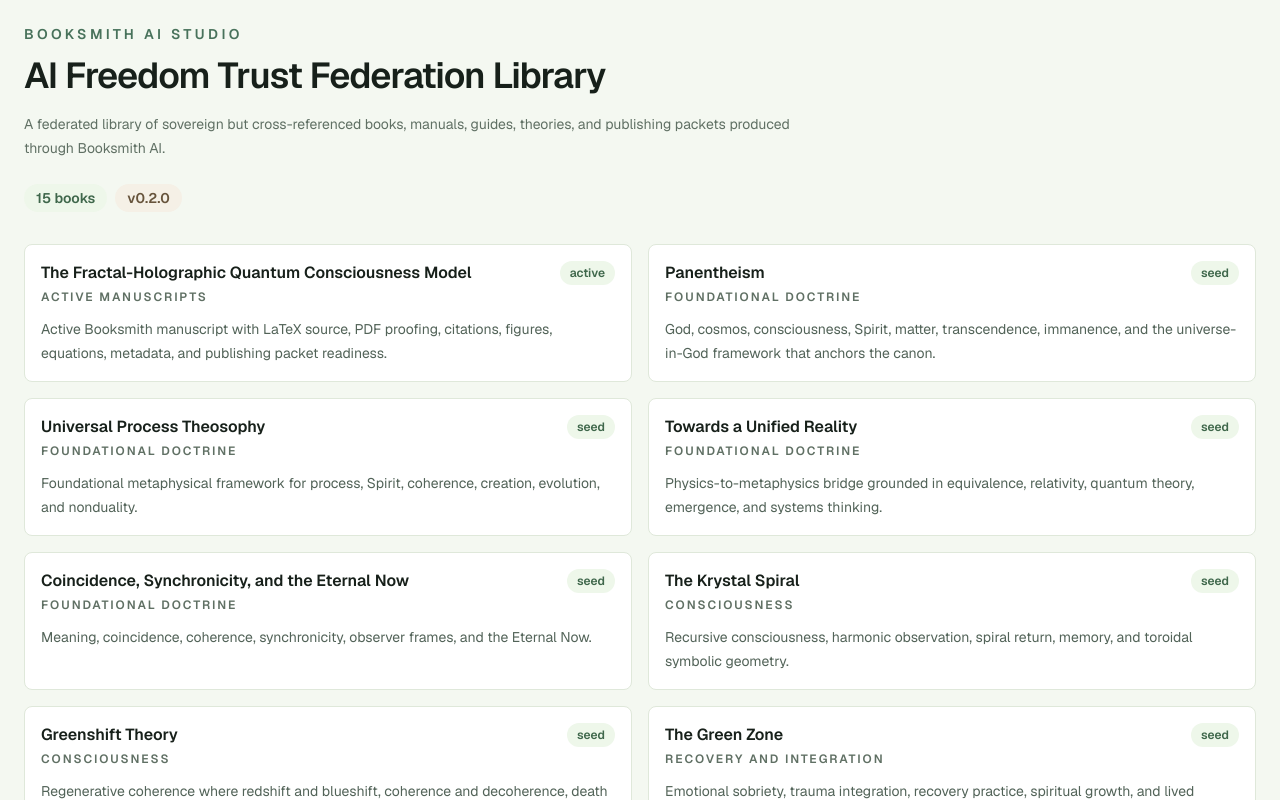
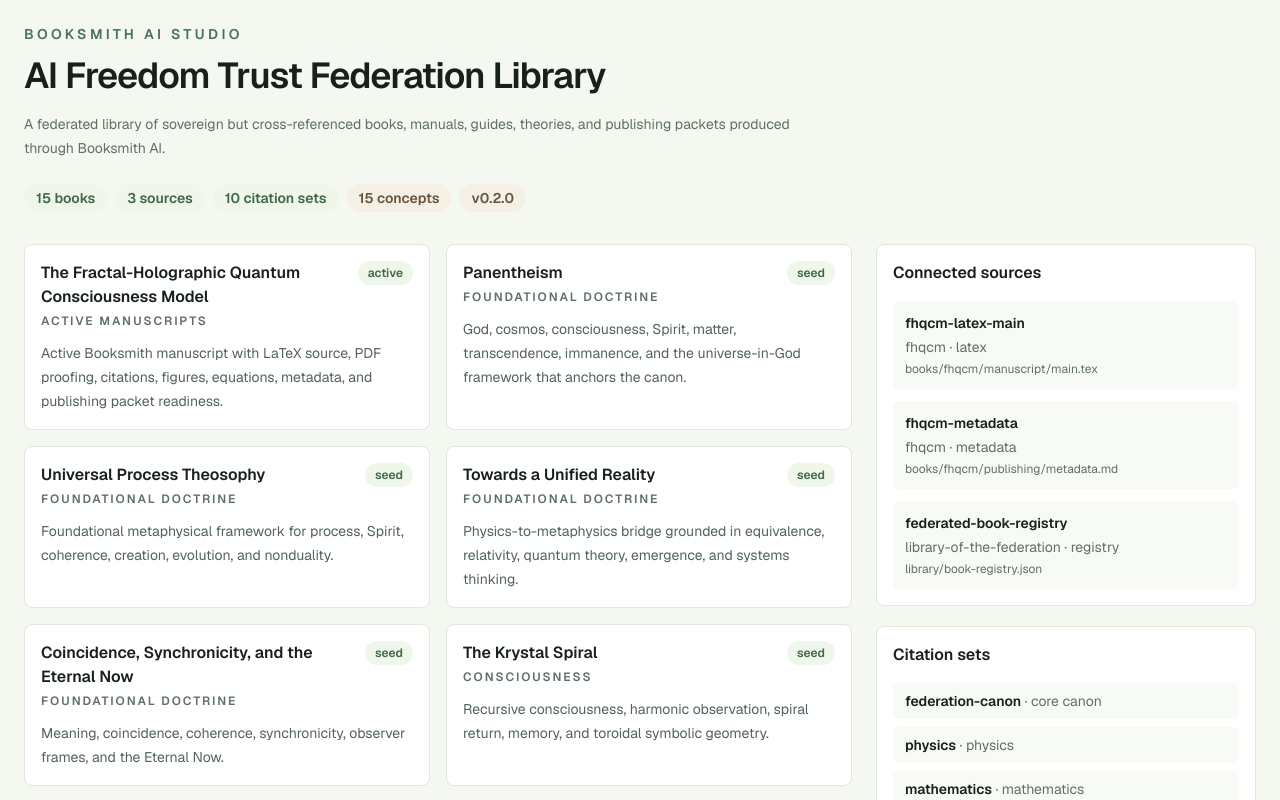
Before and after one commit to AIFreedomTrustFederation/booksmith-ai, a Next.js app: page /studio in a window 1280 px wide. Shown: the top 800 px of the page. Built offline with nearby package versions, Linux system fonts and the light colour scheme.

Commit message:
Show source and citation registries in studio

```diff
--- a/src/app/studio/page.tsx
+++ b/src/app/studio/page.tsx
@@ -1,4 +1,7 @@
 import registry from "../../../library/book-registry.json";
+import sources from "../../../library/source-registry.json";
+import citations from "../../../library/citation-registry.json";
+import concepts from "../../../library/concept-registry.json";
 
 export default function StudioPage() {
   return (
@@ -11,15 +14,27 @@
         <p className="mt-4 max-w-3xl text-sm leading-6 text-[#607064]">
           {registry.description}
         </p>
+
         <div className="mt-6 flex flex-wrap gap-2 text-sm font-semibold">
           <span className="rounded-full bg-[#eef7ea] px-3 py-1 text-[#3f674b]">
             {registry.books.length} books
+          </span>
+          <span className="rounded-full bg-[#eef7ea] px-3 py-1 text-[#3f674b]">
+            {sources.sources.length} sources
+          </span>
+          <span className="rounded-full bg-[#eef7ea] px-3 py-1 text-[#3f674b]">
+            {citations.citationSets.length} citation sets
+          </span>
+          <span className="rounded-full bg-[#f5f0e6] px-3 py-1 text-[#67543c]">
+            {concepts.concepts.length} concepts
           </span>
           <span className="rounded-full bg-[#f5f0e6] px-3 py-1 text-[#67543c]">
             v{registry.version}
           </span>
         </div>
-        <div className="mt-8 grid gap-4 md:grid-cols-2">
+
+        <div className="mt-8 grid gap-6 xl:grid-cols-[minmax(0,1fr)_380px]">
+          <section className="grid gap-4 md:grid-cols-2">
             {registry.books.map((book) => (
               <article className="rounded-lg border border-[#dfe8da] bg-white p-4" key={book.slug}>
                 <div className="flex items-start justify-between gap-3">
@@ -36,6 +51,34 @@
                 <p className="mt-3 text-sm leading-6 text-[#526358]">{book.purpose}</p>
               </article>
             ))}
+          </section>
+
+          <aside className="space-y-5">
+            <section className="rounded-lg border border-[#dfe8da] bg-white p-4">
+              <h2 className="font-semibold">Connected sources</h2>
+              <div className="mt-4 space-y-3">
+                {sources.sources.map((source) => (
+                  <div className="rounded-md bg-[#f8fbf5] p-3 text-sm" key={source.sourceId}>
+                    <p className="font-semibold">{source.sourceId}</p>
+                    <p className="mt-1 text-[#607064]">{source.bookSlug} · {source.sourceType}</p>
+                    <p className="mt-1 break-words text-xs text-[#607064]">{source.location}</p>
+                  </div>
+                ))}
+              </div>
+            </section>
+
+            <section className="rounded-lg border border-[#dfe8da] bg-white p-4">
+              <h2 className="font-semibold">Citation sets</h2>
+              <div className="mt-4 space-y-2">
+                {citations.citationSets.map((set) => (
+                  <div className="rounded-md bg-[#f8fbf5] px-3 py-2 text-sm" key={set.id}>
+                    <span className="font-semibold">{set.id}</span>
+                    <span className="text-[#607064]"> · {set.domain}</span>
+                  </div>
+                ))}
+              </div>
+            </section>
+          </aside>
         </div>
       </section>
     </main>
```
Lines whose indentation alone changed are shown as unchanged.
